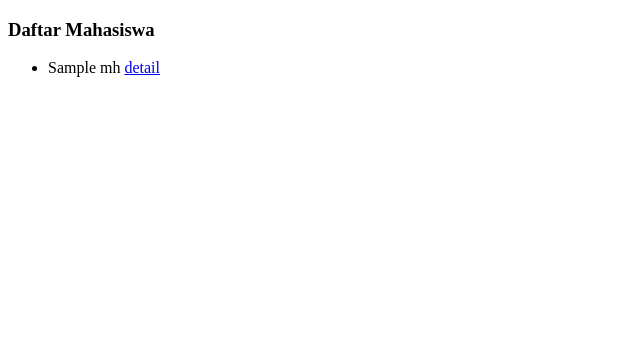
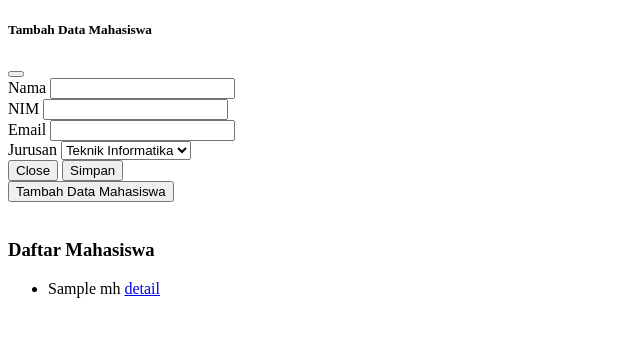
Before and after one commit to MayangMuzi/PW2020_192101032, a PHP site: the page made by phpmvc/app/views/Mahasiswa/index.php in a window 1280 px wide. Shown: the top 337 px of the page, without its empty margins (0-640 px from the left). Run offline with PHP 8.4, Linux system fonts and the light colour scheme; the template is opened without the code that fills it: most values are stand-ins (such as "Sample title", 1, 10 or a date in 2020); some libraries are stand-ins or nearby versions.

Commit message:
menambahkan flasher

```diff
--- a/phpmvc/app/init.php
+++ b/phpmvc/app/init.php
@@ -3,4 +3,5 @@ require_once 'core/App.php'; //sebagai class App
 require_once 'core/Controller.php'; //sebagai class Controller
 //require_once 'core/Constants.php';
 require_once 'core/Database.php';
+require_once 'core/Flasher.php';
 require_once 'config/config.php';
--- a/phpmvc/app/models/Mahasiswa_model.php
+++ b/phpmvc/app/models/Mahasiswa_model.php
@@ -22,7 +22,7 @@ class Mahasiswa_model
   }
   public function tambahDataMahasiswa($data)
   {
-    $query = "INSERT INTO" . $this->table . "VALUES ('',:nama, :nim, :email, :jurusan)";
+    $query = "INSERT INTO " . $this->table . "VALUES ('',:nama, :nim :email, :jurusan)";
     $this->db->query($query);
     $this->db->bind('nama', $data['nama']);
     $this->db->bind('nim', $data['nim']);
--- a/phpmvc/app/views/Mahasiswa/index.php
+++ b/phpmvc/app/views/Mahasiswa/index.php
@@ -11,18 +11,74 @@
   <div class="container mt-5">
     <div class="row">
       <div class="col-6">
+        <div class="row">
+          <div class="col-lg-6"> <?php Flasher::flash(); ?> </div>
+        </div>
+        <!-- Modal -->
+        <div class="modal fade" id="formModal" tabindex="-1" aria-labelledby="judlModal" aria-hidden="true">
+          <div class="modal-dialog">
+            <div class="modal-content">
+              <div class="modal-header">
+                <h5 class="modal-title" id="judulModal">Tambah Data Mahasiswa</h5>
+                <button type="button" class="btn-close" data-bs-dismiss="modal" aria-label="Close">
+                </button>
+              </div>
+              <div class="modal-body">
+                <form action="<?= BASEURL; ?>/mahasiswa/tambah" method="post">
+
+                  <div class="form-group">
+                    <label for="nama">Nama</label>
+                    <input type="text" class="form-control" id="nama" name="nama">
+                  </div>
+
+                  <div class="form-group"> <label for="nim">NIM</label>
+                    <input type="number" class="form-control" id="nim" name="nim">
+                  </div>
+
+                  <div class="form-group"> <label for="email">Email</label>
+                    <input type="email" class="form-control" id="email" name="email">
+                  </div>
+
+                  <div class="form-group">
+                    <label for="jurusan">Jurusan</label>
+                    <select class="form-control" name="jurusan" id="jurusan">
+                      <option value="Teknik Informatika">Teknik Informatika</option>
+                      <option value="Sistem Informasi">Sistem Informasi</option>
+                      <option value="Teknik Industri">Teknik Industri</option>
+                      <option value="Teknik Kimia">Teknik Kimia</option>
+                      <option value="Teknik Elektro">Teknik Elektro</option>
+                    </select>
+                  </div>
+              </div>
+
+              <div class="modal-footer">
+                <button type="button" class="btn btn-secondary" data-bs-dismiss="modal">Close</button>
+                <button type="submit" class="btn btn-primary">Simpan</button>
+                </form>
+              </div>
+            </div>
+          </div>
+        </div>
+
+        <!-- Button trigger modal -->
+        <button type="button" class="btn btn-primary" data-bs-toggle="modal" data-bs-target="#formModal">
+          Tambah Data Mahasiswa </button>
+        <br><br>
+
         <h3>Daftar Mahasiswa</h3>
         <ul class="list-group">
           <?php foreach ($data['mhs'] as $mhs) : ?>
             <li class="list-group-item list-group-item d-flex justify-content-between align-items-center">
               <?= $mhs['nama']; ?>
-              <a href="<?= BASEURL; ?>/Mahasiswa/detail/<?= $mhs['id']; ?>" class="badge badge-primary">detail</a>
+              <a href="<?= BASEURL; ?>/mahasiswa/detail/<?= $mhs['id']; ?>" class="badge badge-primary">detail</a>
             </li>
           <?php endforeach; ?>
         </ul>
       </div>
     </div>
   </div>
+
+
 </body>
 
 </html>
--- a/phpmvc/app/views/templates/header.php
+++ b/phpmvc/app/views/templates/header.php
@@ -17,8 +17,7 @@
       </button>
       <div class="collapse navbar-collapse" id="navbarNavAltMarkup">
         <div class="navbar-nav">
-          <a class="nav-link active" href="<?= BASEURL; ?>">Home<span class="sr-only">(current)</span>
-          </a>
+          <a class="nav-link active" href="<?= BASEURL; ?>">Home<span class="sr-only">(current)</span></a>
           <a class="nav-link" href="<?= BASEURL; ?>/mahasiswa">Mahasiswa</a>
           <a class="nav-link" href="<?= BASEURL; ?>/about">About</a>
         </div>
--- a/phpmvc/public/index.php
+++ b/phpmvc/public/index.php
@@ -1,4 +1,5 @@
 <?php
+if (!session_id()) session_start();
 require_once '../app/init.php';
 
 $app = new App; //instansiasi class App
```
Also changed, not shown: phpmvc/app/controllers/Mahasiswa.php (+12 -0 lines), phpmvc/app/core/Flasher.php (added, +26 -0 lines).
